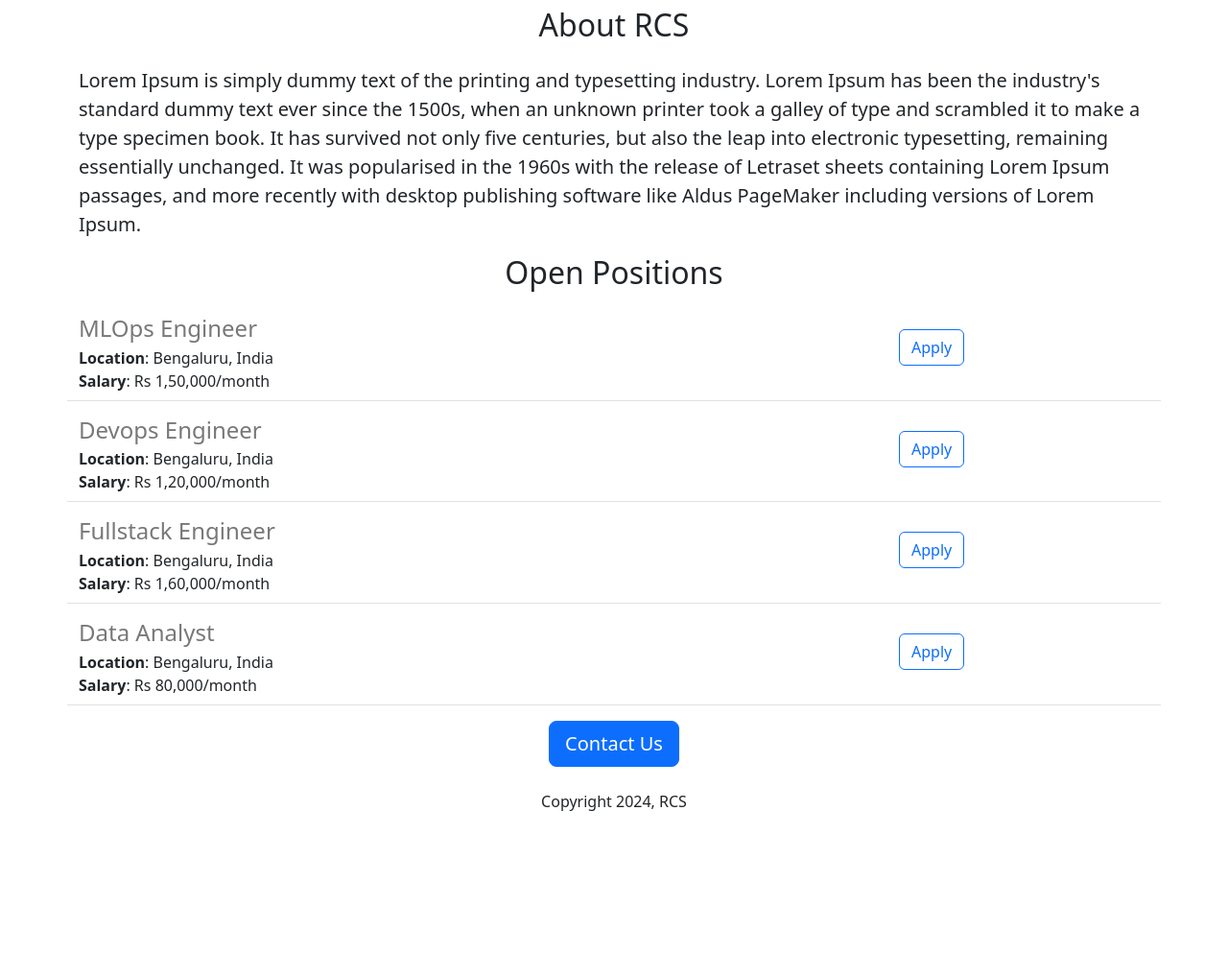
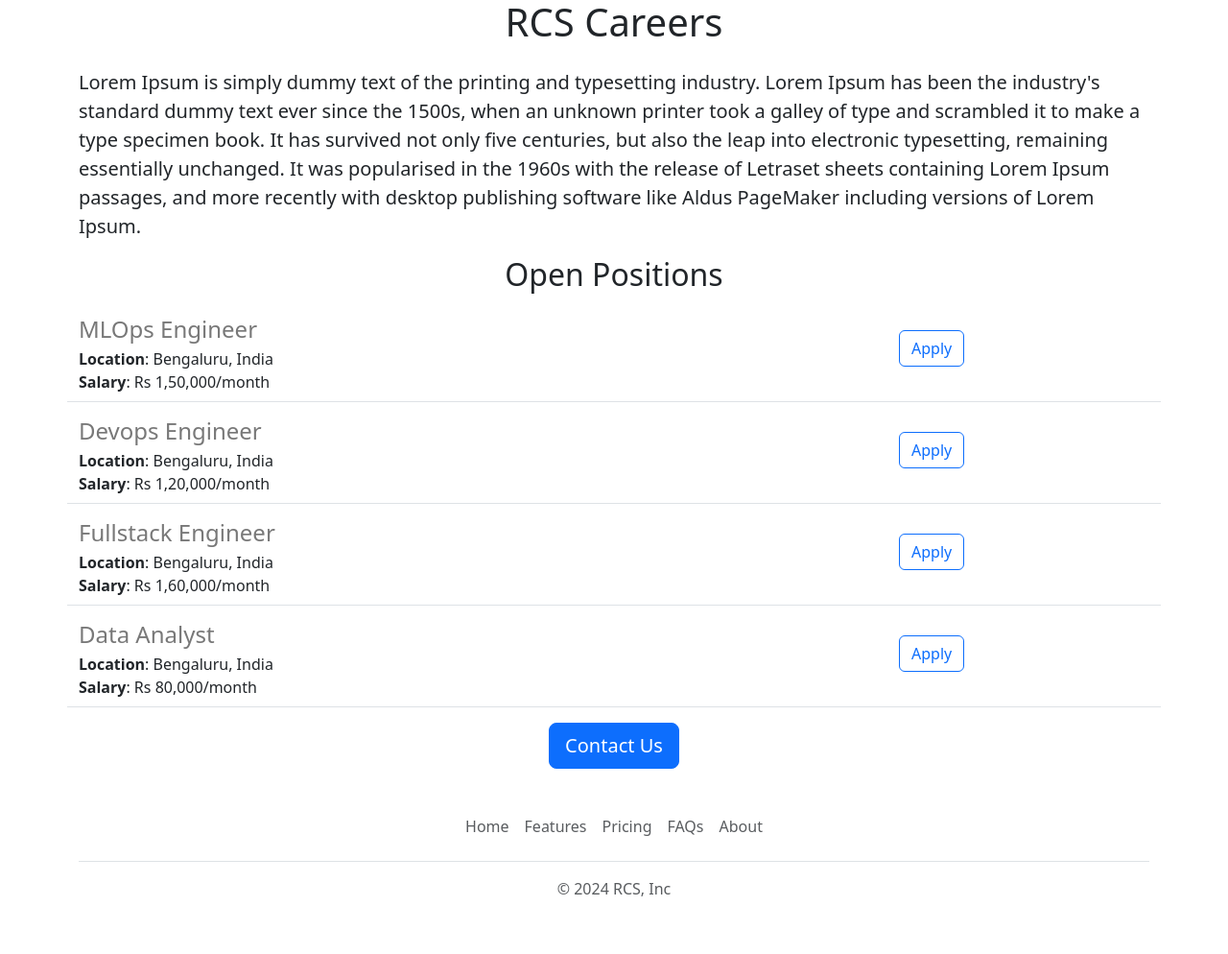
Before and after one commit to Kaushikvenkatraj/kaushik-careers-website, a Flask app: page / in a window 1280 px wide. Shown: the part 441-1435 px from the top of the page at 96% size. Before the commit the page ends 1286 px from the top, so only its background shows below. Run offline with Flask 3, Linux system fonts and the light colour scheme.

Commit message:
Functional and aesthetic improvements

```diff
--- /dev/null
+++ b/templates/footer.html
@@ -0,0 +1,12 @@
+<div class="container">
+  <footer class="py-3 my-4">
+    <ul class="nav justify-content-center border-bottom pb-3 mb-3">
+      <li class="nav-item"><a href="#" class="nav-link px-2 text-body-secondary">Home</a></li>
+      <li class="nav-item"><a href="#" class="nav-link px-2 text-body-secondary">Features</a></li>
+      <li class="nav-item"><a href="#" class="nav-link px-2 text-body-secondary">Pricing</a></li>
+      <li class="nav-item"><a href="#" class="nav-link px-2 text-body-secondary">FAQs</a></li>
+      <li class="nav-item"><a href="#" class="nav-link px-2 text-body-secondary">About</a></li>
+    </ul>
+    <p class="text-center text-body-secondary">&copy; 2024 RCS, Inc</p>
+  </footer>
+</div>
--- a/templates/home.html
+++ b/templates/home.html
@@ -7,6 +7,7 @@
         height: 360px;
         width: 100%;
         object-fit: cover;
+        margin-bottom: 16px;
       }
     </style>
     <meta charset="utf-8">
@@ -14,10 +15,10 @@
     <link href="https://cdn.jsdelivr.net/npm/bootstrap@5.3.3/dist/css/bootstrap.min.css" rel="stylesheet" integrity="sha384-QWTKZyjpPEjISv5WaRU9OFeRpok6YctnYmDr5pNlyT2bRjXh0JMhjY6hW+ALEwIH" crossorigin="anonymous">
   </head>
   <body>
+    {% include 'nav.html' %}
+    <img class="img-fluid" id="banner" src="https://db08e2bf-5a05-4cbb-a04a-089f3d20ddd2-00-b7n163i6y0fq.sisko.replit.dev/static/banner.jpg">
     <div class="container">
      <h1 class="text-center mt-2 mb-4">RCS Careers</h1>
-     <img class="img-fluid" id="banner" src="https://db08e2bf-5a05-4cbb-a04a-089f3d20ddd2-00-b7n163i6y0fq.sisko.replit.dev/static/banner.jpg">
-     <h2 class="text-center text-center mt-2 mb-4">About RCS</h2>
      <p class="lead">Lorem Ipsum is simply dummy text of the printing and typesetting industry. Lorem Ipsum has been the industry's standard dummy text ever since the 1500s, when an unknown printer took a galley of type and scrambled it to make a type specimen book. It has survived not only five centuries, but also the leap into electronic typesetting, remaining essentially unchanged. It was popularised in the 1960s with the release of Letraset sheets containing Lorem Ipsum passages, and more recently with desktop publishing software like Aldus PageMaker including versions of Lorem Ipsum.
      </p>
      <h2 class="text-center mt-2 mb-4">Open Positions</h2>
@@ -27,9 +28,9 @@
        {% endfor %}
      </div>
       <div class="text-center">
-       <button class="btn btn-primary btn-lg">Contact Us</button>
-        <p class="mt-4">Copyright 2024, RCS</p>
+       <a class="btn btn-primary btn-lg" href="mailto:kaushik.venkat17@gmail.com?subject=Questions%20about%20Job%20Openings&body=Name%20%3A%20%3Center%20your%20name%20here%3E%0D%0A%0D%0AQuestions%20%3A%20%3Center%20questions%20here%3E">Contact Us</a>
       </div>
     </div>
+    {% include 'footer.html' %}
   </body>
 </html>
--- a/templates/jobitem.html
+++ b/templates/jobitem.html
@@ -13,6 +13,6 @@
    {% endif %}
   </div>
   <div class="col-3">
-   <button style="margin-top:15px;" type="button" class="btn btn-outline-primary">Apply</button>
+   <a href="mailto:kaushik.venkat17@gmail.com?subject=Application%20for%20{{job['title']}}&body=Name%20%3A%20%3Center%20your%20name%20here%3E%0D%0A%0D%0ALinkedn%20Link%20%3A%20%3Center%20your%20linkedn%20link%3E" style="margin-top:15px;" type="button" class="btn btn-outline-primary">Apply</a>
   </div>
  </div>
--- /dev/null
+++ b/templates/nav.html
@@ -0,0 +1,9 @@
+<nav class="navbar shadow-sm fixed-top bg-white">
+  <div class="container-fluid">
+    <a class="navbar-brand" href="#">
+      <img src="/static/logo.svg" alt="Logo" width="30" height="24" class="d-inline-block align-text-top">
+      RCS
+    </a>
+  </div>
+</nav>
+<div style="height:56px"></div>
```
Also changed, not shown: static/logo.svg (added).
